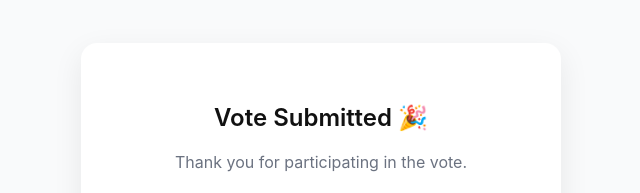
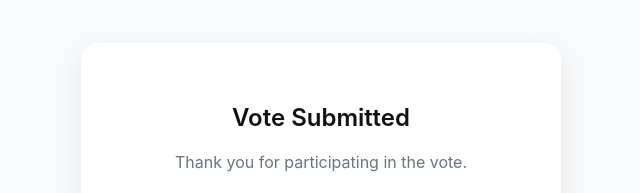
Before and after one commit to aparnask2005/white-matrix-voting, a Next.js app: page /thankyou in a window 1280 px wide. Shown: the part 250-443 px from the top of the page, without its empty margins (319-959 px from the left). Built offline with nearby package versions, Linux system fonts and the light colour scheme.

Commit message:
Update thankyou.js

```diff
--- a/pages/thankyou.js
+++ b/pages/thankyou.js
@@ -5,7 +5,7 @@ export default function ThankYou() {
   return (
     <div className={styles.page}>
       <div className={styles.card}>
-        <h2 className={styles.title}>Vote Submitted 🎉</h2>
+        <h2 className={styles.title}>Vote Submitted</h2>
         <p className={styles.subtitle}>
           Thank you for participating in the vote.
         </p>
```
